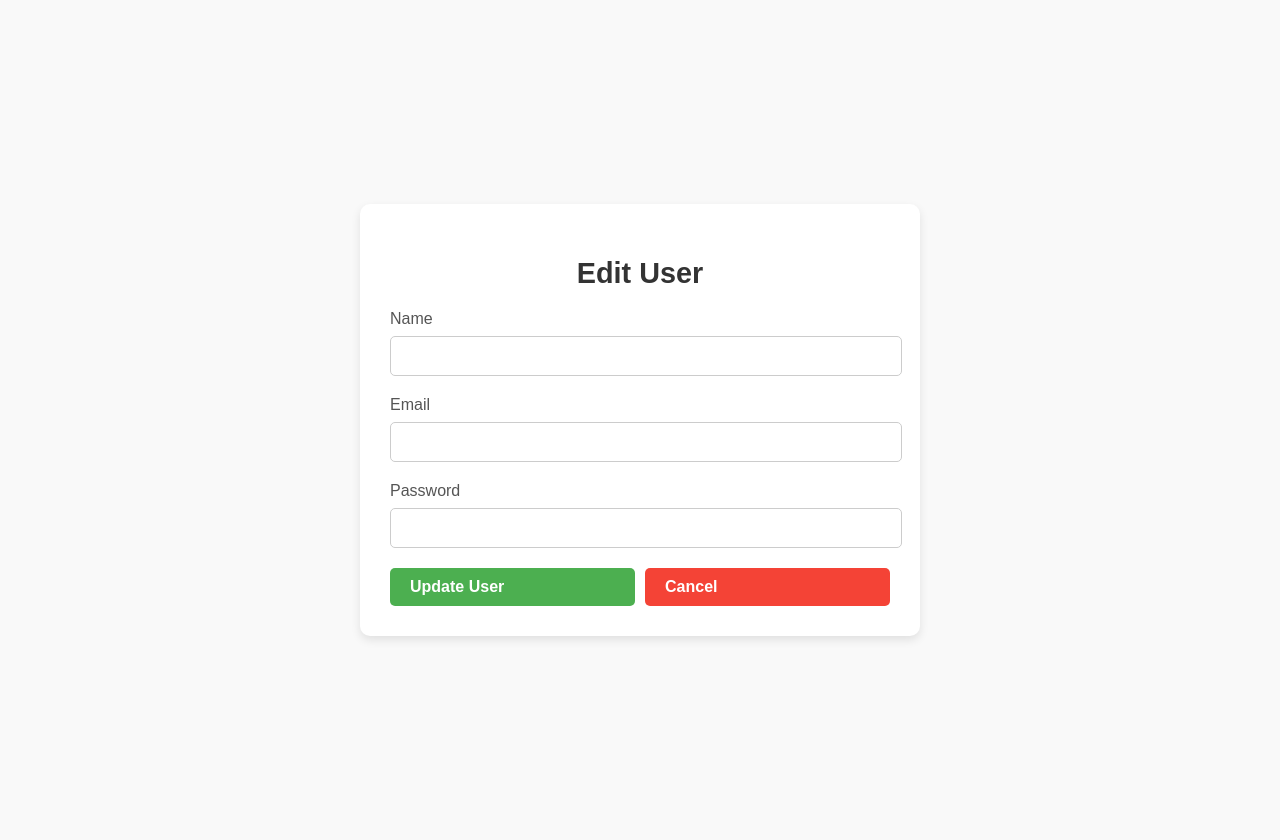
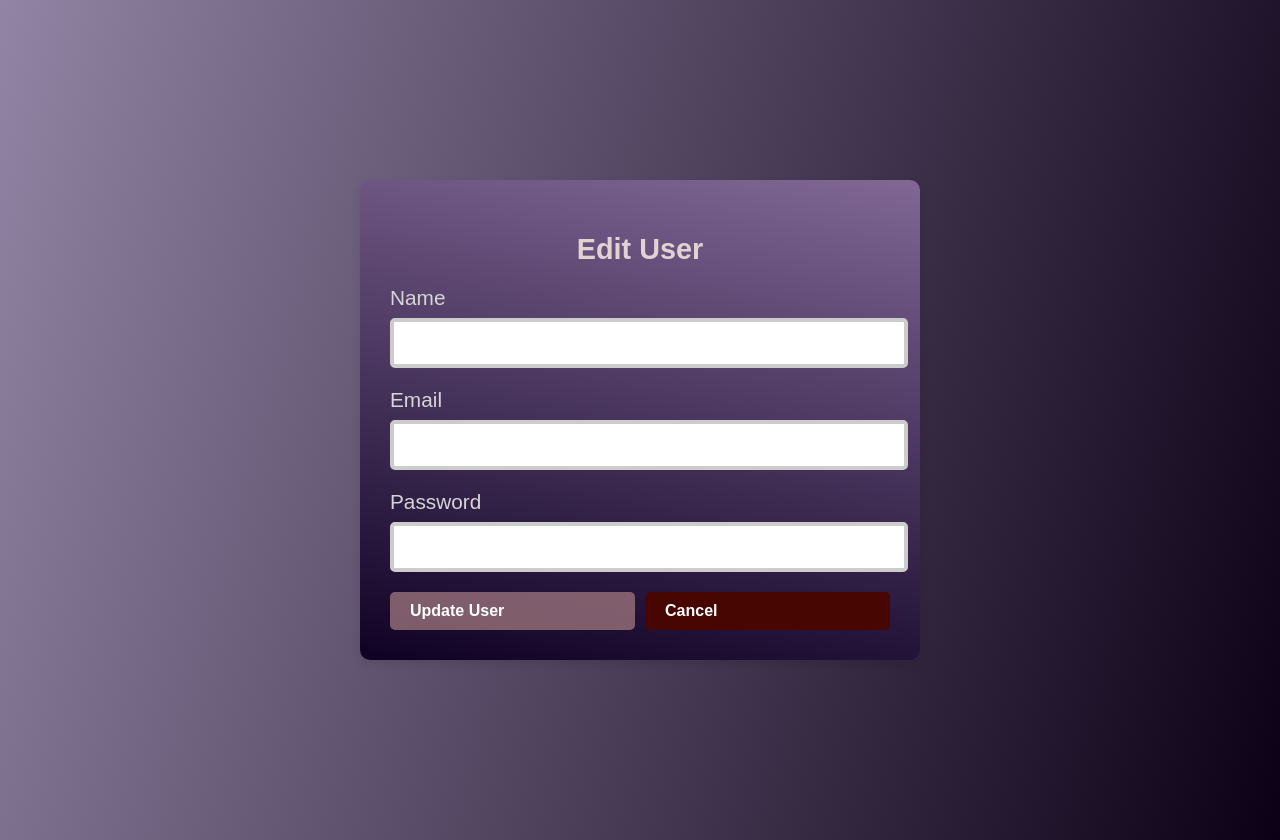
Before and after one commit to Aswin-K-22/React-WebApp-UserAdmin-UI, a React (Vite) app: page /admin/user/edit in a window 1280 px wide. Built offline with nearby package versions, Linux system fonts and the light colour scheme; no server answers.

Commit message:
admin side finished

```diff
--- a/src/Components/EditUserForm/EditUserForm.css
+++ b/src/Components/EditUserForm/EditUserForm.css
@@ -4,13 +4,14 @@
     justify-content: center;
     align-items: center;
     min-height: 100vh;
-    background-color: #f9f9f9;
+    background: linear-gradient(105deg, #9184a4, #0c0016); /* Gradient background *//* Light background */
     padding: 20px;
 }
 
 /* Form wrapper */
 .edit-user-form-wrapper {
-    background: #ffffff;
+    background: linear-gradient(10deg, #0f0124, #806794);
+
     border-radius: 10px;
     box-shadow: 0px 4px 10px rgba(0, 0, 0, 0.1);
     padding: 30px;
@@ -22,7 +23,7 @@
 .edit-user-form-wrapper h2 {
     margin-bottom: 20px;
     font-size: 1.8rem;
-    color: #333;
+    color: #e3d2d2;
     text-align: center;
     font-weight: 600;
 }
@@ -38,24 +39,24 @@
 .edit-user-form-group label {
     display: block;
     margin-bottom: 8px;
-    font-size: 1rem;
+    font-size: 1.3rem;
     font-weight: 500;
-    color: #555;
+    color: #d5d5d5;
 }
 
 /* Inputs */
 .edit-user-form-group input {
     width: 100%;
     padding: 10px;
-    border: 1px solid #ccc;
+    border: 4px solid #ccc;
     border-radius: 5px;
-    font-size: 1rem;
+    font-size: 1.2rem;
 }
 
 /* Error messages */
 .edit-user-form-error {
-    color: #ff4d4d;
-    font-size: 0.9rem;
+    color: #eeb63c;
+    font-size: 1.2rem;
     margin-top: 5px;
 }
 
@@ -68,7 +69,7 @@
 
 /* Buttons */
 .edit-user-form-submit {
-    background-color: #4caf50;
+    background-color: #906b76da;
     color: #fff;
     padding: 10px 20px;
     border: none;
@@ -80,11 +81,11 @@
 }
 
 .edit-user-form-submit:hover {
-    background-color: #45a049;
+    background-color: #154c18;
 }
 
 .edit-user-form-cancel {
-    background-color: #f44336;
+    background-color: #480602;
     color: #fff;
     padding: 10px 20px;
     border: none;
@@ -96,7 +97,7 @@
 }
 
 .edit-user-form-cancel:hover {
-    background-color: #e53935;
+    background-color: #b00c0c;
 }
 
 /* Responsive styling */
```
